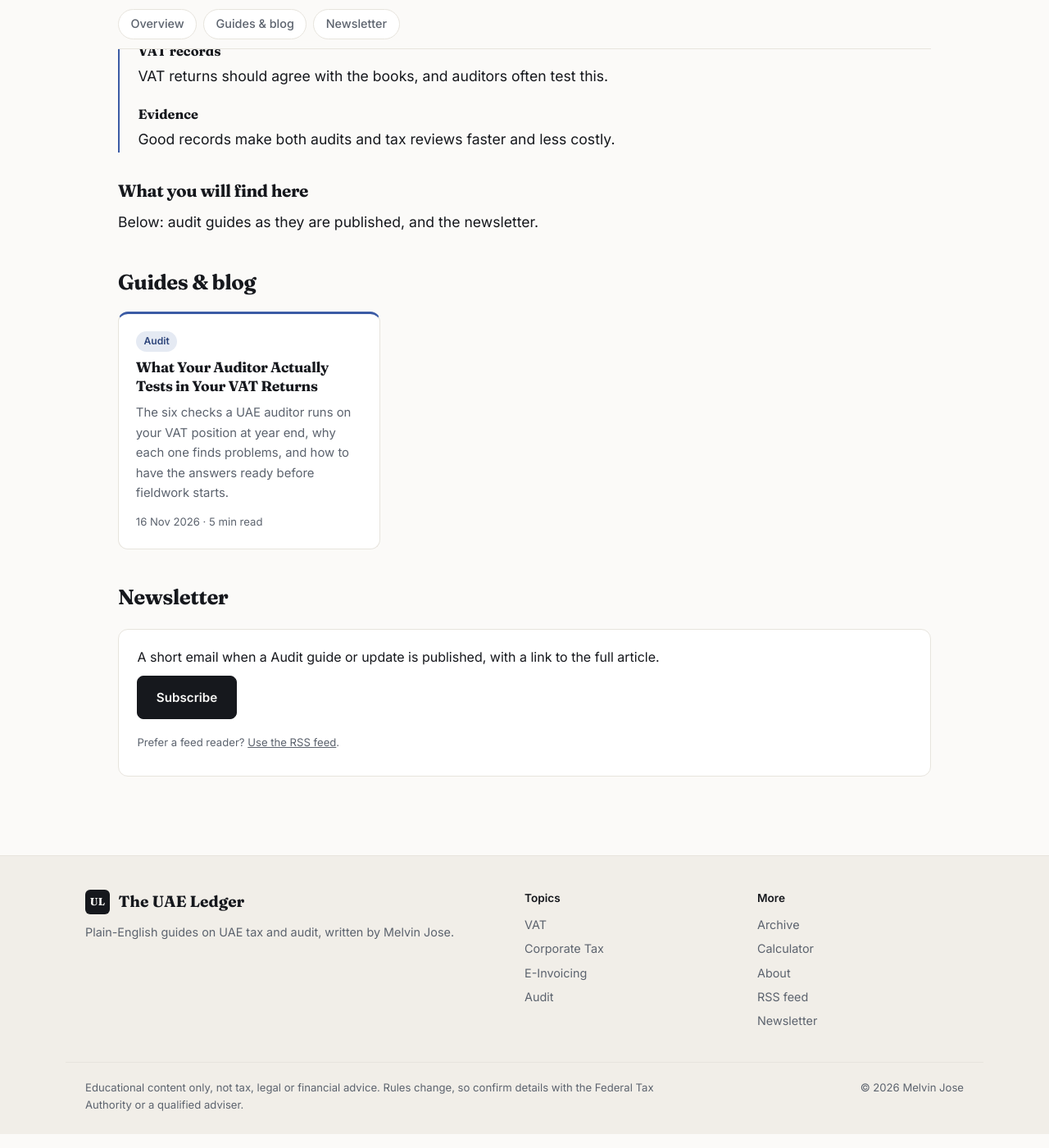
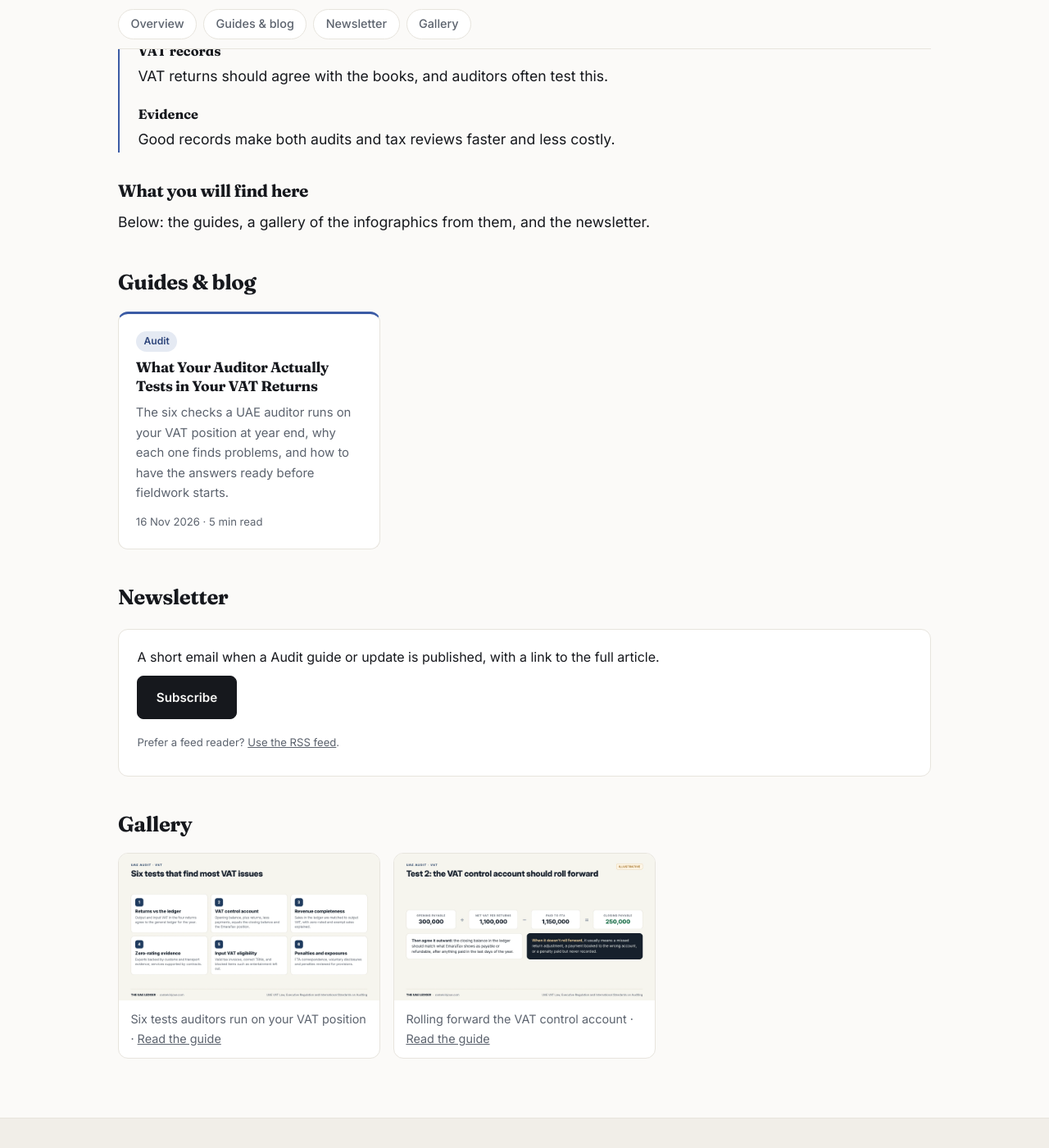
Before and after one commit to MelvinJose108/melvinjose.github.io, a Jekyll site: the page built from audit/index.html, in a window 1280 px wide and 1400 px high, scrolled down 602 px. Shown: the whole window at 82% size. Built offline with Jekyll 4.4.1, drawn with Linux system fonts in a browser that asks for light colours.

Commit message:
Add Melvin's audit examples; add Audit gallery
Co-Authored-By: Claude Opus 5.5 <noreply@anthropic.com>
Claude-Session: https://claude.ai/code/session_01EBT4cYX72Yrwk4UFZtHLjU

```diff
--- a/_data/gallery.yml
+++ b/_data/gallery.yml
@@ -63,3 +63,11 @@
   caption: "Key e-invoicing dates, 2026 to 2029"
   topic: "E-Invoicing"
   post: /guides/uae-e-invoicing-ministerial-decision-197-2026/
+- image: /assets/images/audit/vat-audit-six-tests.webp
+  caption: "Six tests auditors run on your VAT position"
+  topic: "Audit"
+  post: /guides/what-auditors-test-in-your-vat-returns/
+- image: /assets/images/audit/vat-audit-control-account.webp
+  caption: "Rolling forward the VAT control account"
+  topic: "Audit"
+  post: /guides/what-auditors-test-in-your-vat-returns/
--- a/audit/index.html
+++ b/audit/index.html
@@ -14,4 +14,4 @@ permalink: /audit/
 <li><b>Evidence</b>Good records make both audits and tax reviews faster and less costly.</li>
 </ol>
 <h3>What you will find here</h3>
-<p>Below: audit guides as they are published, and the newsletter.</p>
+<p>Below: the guides, a gallery of the infographics from them, and the newsletter.</p>
```
Also changed, not shown: _posts/2026-11-16-what-auditors-test-in-your-vat-returns.md (+2 -2 lines).
